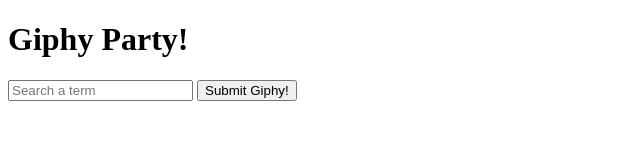
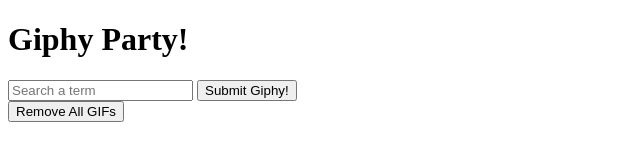
Before and after one commit to patj123/ajax-giphy-party, a plain HTML site: page index.html in a window 1280 px wide. Shown: the whole page, without its empty margins (0-640 px from the left). Drawn offline with nearby package versions, Linux system fonts and the light colour scheme.

Commit message:
Added remove gif button

```diff
--- a/index.html
+++ b/index.html
@@ -13,6 +13,9 @@
   <button type="submit">Submit Giphy!</button>
 </form>
 
+  <!-- Remove Gifs Button -->
+  <button id="remove-images">Remove All GIFs</button>
+
 <!--this div is a container to display gifs-->
 <div id="gif-container"></div>
 <script src="https://code.jquery.com/jquery-3.2.1.js"></script>
```
